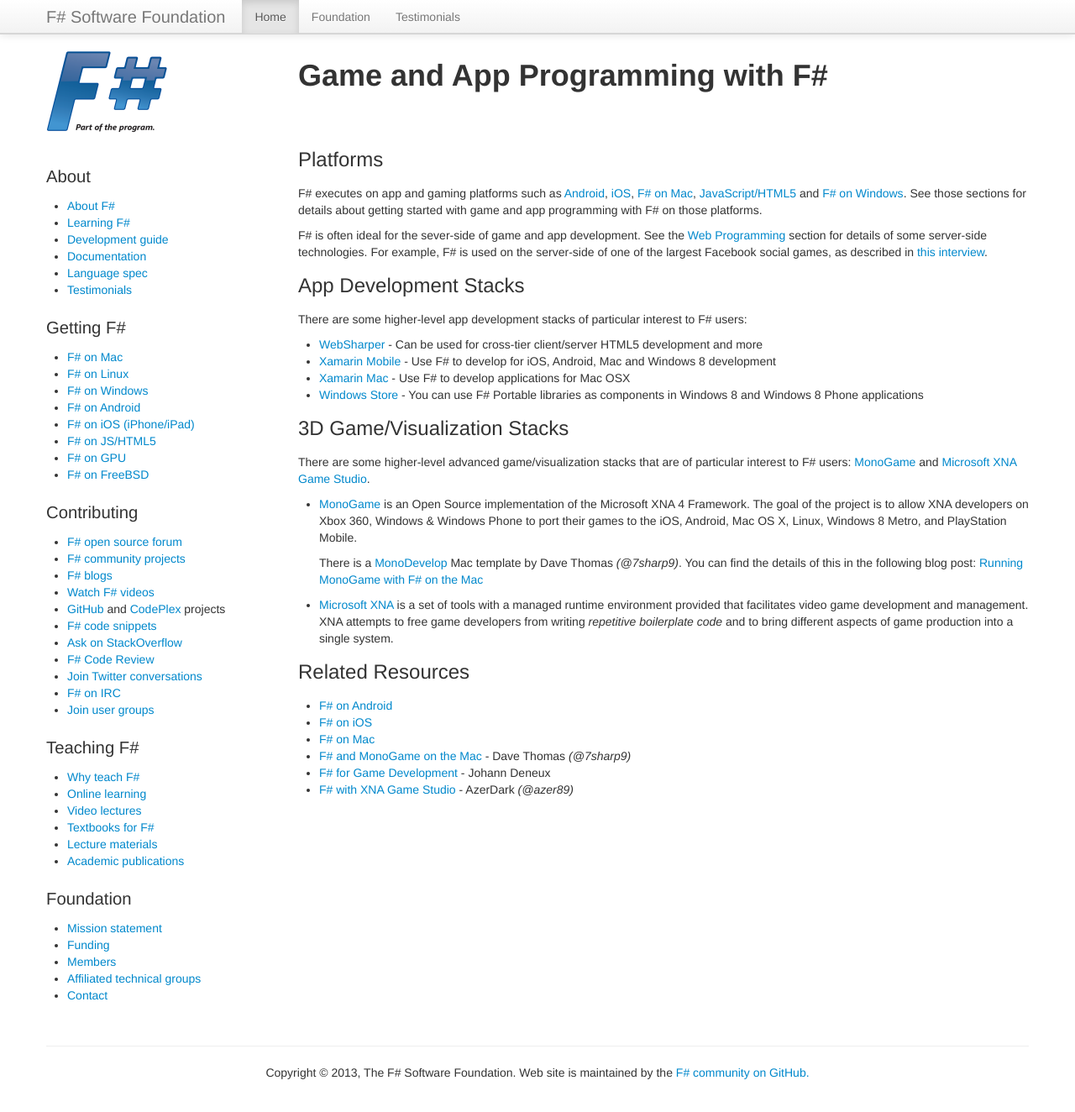
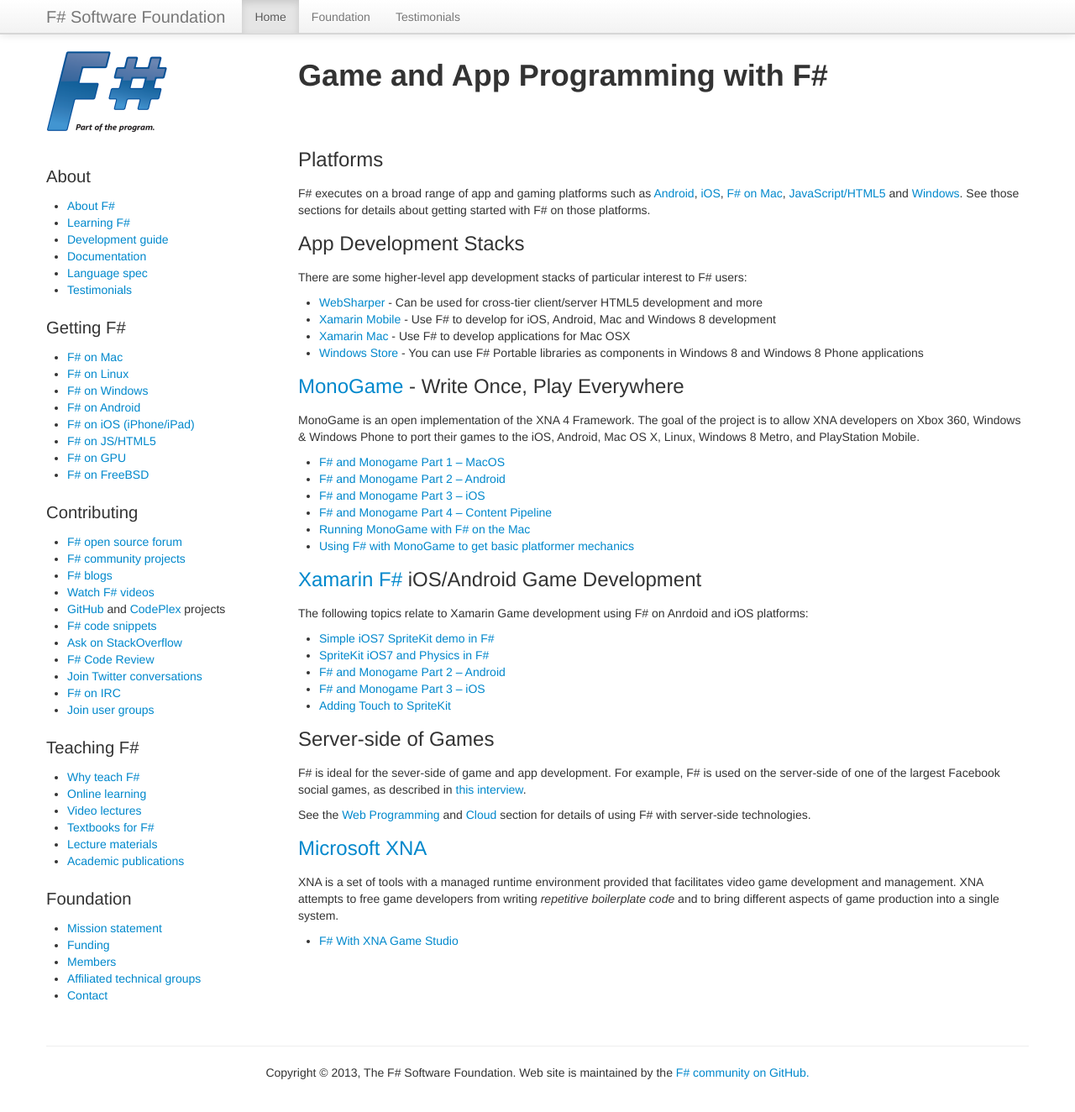
Before and after one commit to fsharp/fsharp.org, a Jekyll site: the page built from apps-and-games/index.md, in a window 1280 px wide and 1337 px high. Shown: the top 1324 px of the window at 84% size. Built offline with Jekyll 4.4.1, drawn with Linux system fonts in a browser that asks for light colours; nearby versions of some CDN libraries; some web fonts are replaced; comment, search, counter and statistics services are not loaded.

Commit message:
Update index.md

```diff
--- a/apps-and-games/index.md
+++ b/apps-and-games/index.md
@@ -6,13 +6,9 @@
 
 ### Platforms
 
-F# executes on app and gaming platforms such as  [Android](/use/android/), [iOS](/use/ios/),
-[F# on Mac](/use/mac/), [JavaScript/HTML5](/webstacks) and [F# on Windows](/use/windows/). See those
-sections for details about getting started with game and app programming with F# on those platforms.
-
-F# is often ideal for the sever-side of game and app development. See the [Web Programming](/webstacks) section for
-details of some server-side technologies. For example, F# is used on the server-side of one of
-the largest Facebook social games, as described in [this interview](http://www.dotnetrocks.com/default.aspx?ShowNum=846).
+F# executes on a broad range of app and gaming platforms such as  [Android](/use/android/), [iOS](/use/ios/),
+[F# on Mac](/use/mac/), [JavaScript/HTML5](/webstacks) and [Windows](/use/windows/). See those
+sections for details about getting started with F# on those platforms.
 
 ### App Development Stacks
 
@@ -23,37 +19,43 @@
 * [Xamarin Mac](http://docs.xamarin.com/guides/mac/getting_started/hello,_mac) - Use F# to develop applications for Mac OSX
 * [Windows Store](http://msdn.microsoft.com/en-us/library/vstudio/hh913781.aspx) - You can use F# Portable libraries as components in Windows 8 and Windows 8 Phone applications
 
-### 3D Game/Visualization Stacks
+### [MonoGame](http://monogame.codeplex.com) - Write Once, Play Everywhere
 
-There are some higher-level advanced game/visualization stacks that are of
-particular interest to F# users: [MonoGame][1] and
-[Microsoft XNA Game Studio][2].
+MonoGame is an open implementation of the XNA 4 Framework. The
+goal of the project is to allow XNA developers on Xbox 360, Windows & Windows Phone to port
+their games to the iOS, Android, Mac OS X, Linux, Windows 8 Metro, and PlayStation
+Mobile.
 
-* [MonoGame][1] is an Open Source implementation of the Microsoft XNA 4 Framework. The
-  goal of the project is to allow XNA developers on Xbox 360, Windows & Windows Phone to port
-  their games to the iOS, Android, Mac OS X, Linux, Windows 8 Metro, and PlayStation
-  Mobile.
+  * [F# and Monogame Part 1 – MacOS](http://neildanson.wordpress.com/2013/07/30/f-and-monogame/)
+  * [F# and Monogame Part 2 – Android](http://neildanson.wordpress.com/2013/07/31/f-and-monogame-part-2-android/)
+  * [F# and Monogame Part 3 – iOS](http://neildanson.wordpress.com/2013/07/31/f-and-monogame-part-3-ios/)
+  * [F# and Monogame Part 4 – Content Pipeline](http://neildanson.wordpress.com/2013/08/13/f-and-monogame-part-4-content-pipeline/)
+  * [Running MonoGame with F# on the Mac](http://7sharpnine.com/posts/Fsharp-and-MonoGame-on-the-Mac/)
+  * [Using F# with MonoGame to get basic platformer mechanics](http://bruinbrown.wordpress.com/2013/10/06/making-a-platformer-in-f-with-monogame/)
 
-  There is a [MonoDevelop][7] Mac template by Dave Thomas *(@7sharp9)*.  You can find the details of this in the following blog
-  post: [Running MonoGame with F# on the Mac][3]
+### [Xamarin F#](http://docs.xamarin.com/guides/cross-platform/fsharp/fsharp_support_overview) iOS/Android Game Development
 
-* [Microsoft XNA][2] is a set of tools with a managed runtime environment provided that
-  facilitates video game development and management. XNA attempts to free game developers from writing
-  *repetitive boilerplate code* and to bring different aspects of game production into a single system.
+The following topics relate to Xamarin Game development using F# on Anrdoid and iOS platforms:
+
+  * [Simple iOS7 SpriteKit demo in F#](http://neildanson.wordpress.com/2013/09/19/simple-spritekit-demo-in-f/)
+  * [SpriteKit iOS7 and Physics in F#](http://neildanson.wordpress.com/2013/09/24/spritekit-and-physics-in-f/)
+  * [F# and Monogame Part 2 – Android](http://neildanson.wordpress.com/2013/07/31/f-and-monogame-part-2-android/)
+  * [F# and Monogame Part 3 – iOS](http://neildanson.wordpress.com/2013/07/31/f-and-monogame-part-3-ios/)
+  * [Adding Touch to SpriteKit](http://7sharpnine.com/posts/adding-touch-to-spritekit/)
+
+### Server-side of Games
+
+F# is ideal for the sever-side of game and app development. For example, F# is used on the server-side of one of
+the largest Facebook social games, as described in [this interview](http://www.dotnetrocks.com/default.aspx?ShowNum=846).
+
+See the [Web Programming](/webstacks) and [Cloud](/cloud) section for details of using F# with server-side technologies.
 
 
-### Related Resources
- * [F# on Android](/use/android/)
- * [F# on iOS](/use/ios/)
- * [F# on Mac](/use/mac/)
- * [F# and MonoGame on the Mac][3] - Dave Thomas *(@7sharp9)*
- * [F# for Game Development][4] - Johann Deneux
- * [F# with XNA Game Studio][5] - AzerDark *(@azer89)*
+### [Microsoft XNA](http://msdn.microsoft.com/en-us/aa937791.aspx)
 
-[1]: http://monogame.codeplex.com
-[2]: http://msdn.microsoft.com/en-us/aa937791.aspx
-[3]: http://7sharpnine.com/posts/Fsharp-and-MonoGame-on-the-Mac/
-[4]: http://sharp-gamedev.blogspot.co.uk
-[5]: http://azerdark.wordpress.com/2011/04/05/f-with-xna-game-studio/
-[6]: http://www.microsoft.com/visualstudio/
-[7]: http://monodevelop.com
+XNA is a set of tools with a managed runtime environment provided that
+facilitates video game development and management. XNA attempts to free game developers from writing
+*repetitive boilerplate code* and to bring different aspects of game
+production into a single system.
+
+  * [F# With XNA Game Studio](http://azerdark.wordpress.com/2011/04/05/f-with-xna-game-studio/)
```
